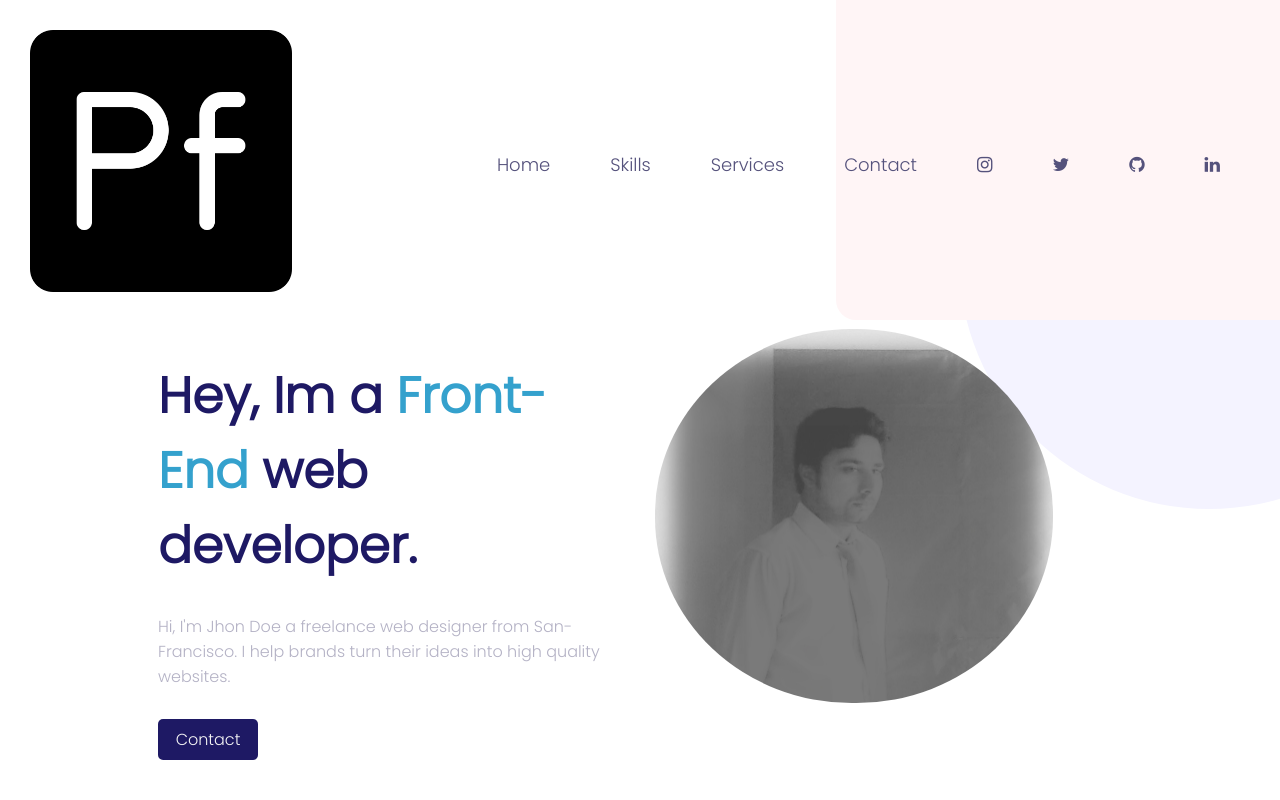
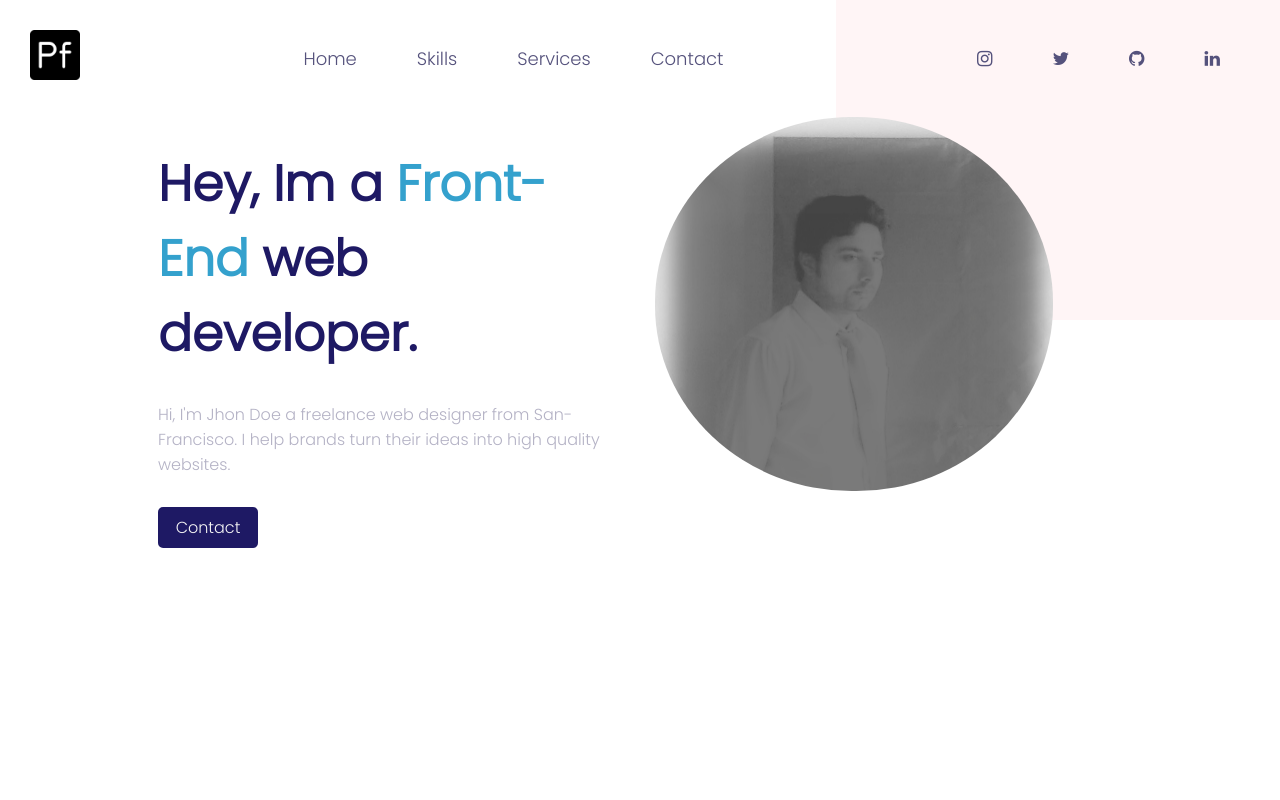
Before and after one commit to Zeeshanelia/Portfolio_Website, a plain HTML site: page index.html in a window 1280 px wide. Shown: the top 800 px of the page. Drawn offline with Linux system fonts and the light colour scheme.

Commit message:
first commit

```diff
--- a/style.css
+++ b/style.css
@@ -116,7 +116,7 @@ a {
 .social-icons ul li:hover {
     transform: scale(1.4);
 }
-.logo {
+.navbar .brand img {
     width: 50px;
 }
 
```
